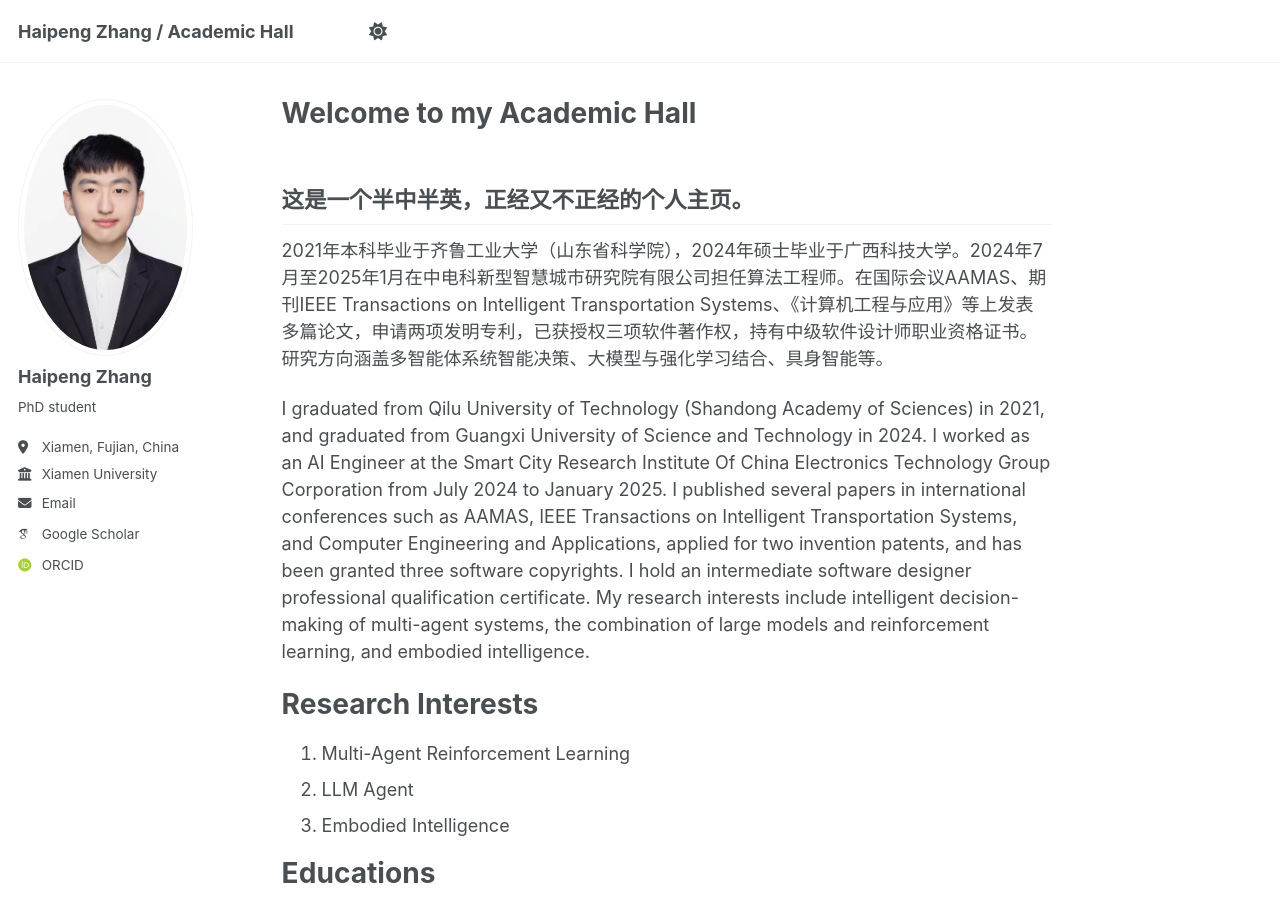
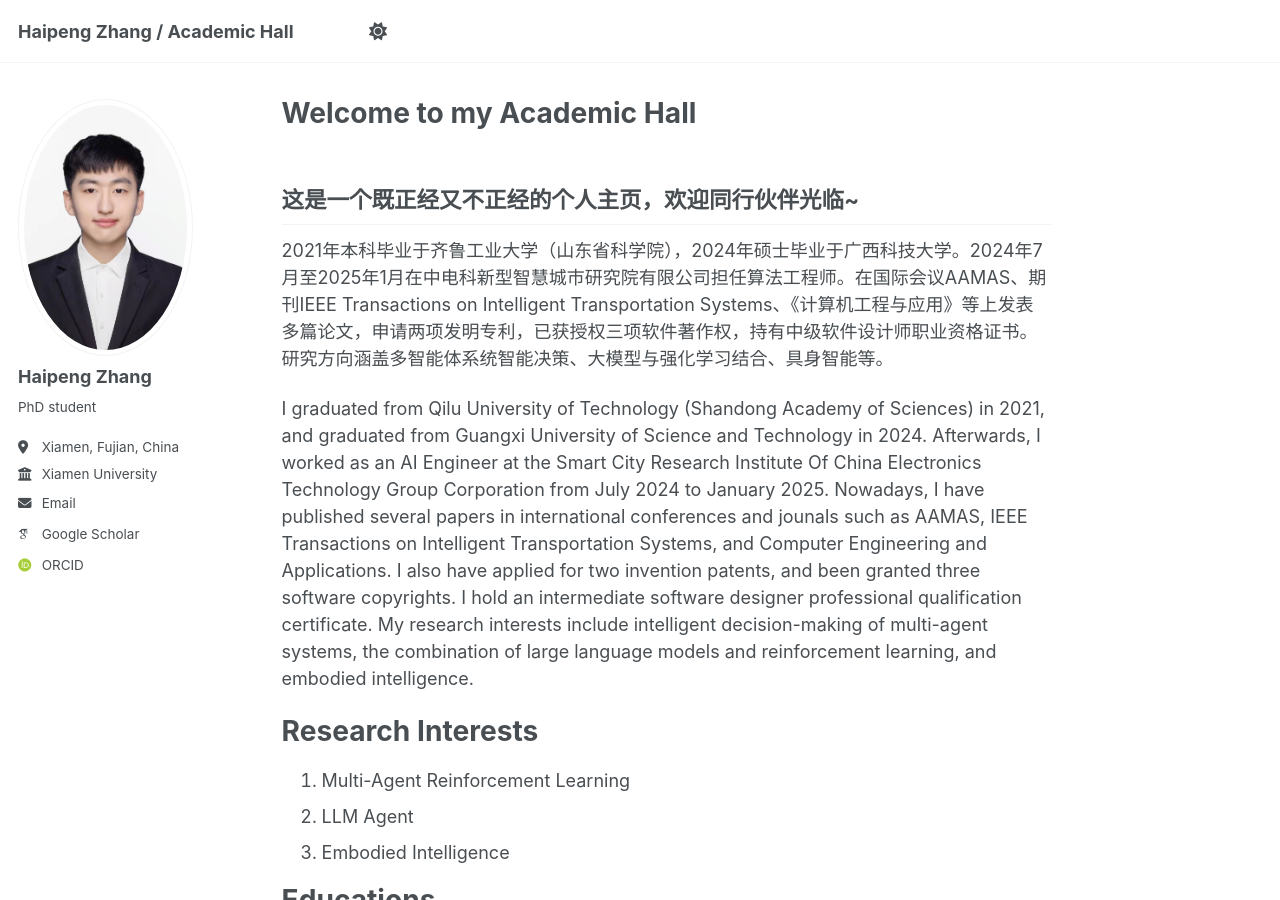
Before and after one commit to Harry-first/haipengzhang, a Jekyll site: the page built from _pages/about.md, in a window 1280 px wide and 900 px high. Built offline with Jekyll 4.4.1, drawn with Linux system fonts in a browser that asks for light colours; some web fonts are replaced.

Commit message:
Update about.md

```diff
--- a/_pages/about.md
+++ b/_pages/about.md
@@ -7,11 +7,11 @@
   - /about.html
 ---
 
-**这是一个半中半英，正经又不正经的个人主页。**
+**这是一个既正经又不正经的个人主页，欢迎同行伙伴光临~**
 ------
 2021年本科毕业于齐鲁工业大学（山东省科学院），2024年硕士毕业于广西科技大学。2024年7月至2025年1月在中电科新型智慧城市研究院有限公司担任算法工程师。在国际会议AAMAS、期刊IEEE Transactions on Intelligent Transportation Systems、《计算机工程与应用》等上发表多篇论文，申请两项发明专利，已获授权三项软件著作权，持有中级软件设计师职业资格证书。研究方向涵盖多智能体系统智能决策、大模型与强化学习结合、具身智能等。
 
-I graduated from Qilu University of Technology (Shandong Academy of Sciences) in 2021, and graduated from Guangxi University of Science and Technology in 2024. I worked as an AI Engineer at the Smart City Research Institute Of China Electronics Technology Group Corporation from July 2024 to January 2025. I published several papers in international conferences such as AAMAS, IEEE Transactions on Intelligent Transportation Systems, and Computer Engineering and Applications, applied for two invention patents, and has been granted three software copyrights. I hold an intermediate software designer professional qualification certificate. My research interests include intelligent decision-making of multi-agent systems, the combination of large models and reinforcement learning, and embodied intelligence.
+I graduated from Qilu University of Technology (Shandong Academy of Sciences) in 2021, and graduated from Guangxi University of Science and Technology in 2024. Afterwards, I worked as an AI Engineer at the Smart City Research Institute Of China Electronics Technology Group Corporation from July 2024 to January 2025. Nowadays, I have published several papers in international conferences and jounals such as AAMAS, IEEE Transactions on Intelligent Transportation Systems, and Computer Engineering and Applications. I also have applied for two invention patents, and been granted three software copyrights. I hold an intermediate software designer professional qualification certificate. My research interests include intelligent decision-making of multi-agent systems, the combination of large language models and reinforcement learning, and embodied intelligence.
 
 **Research Interests**
 ======
```
